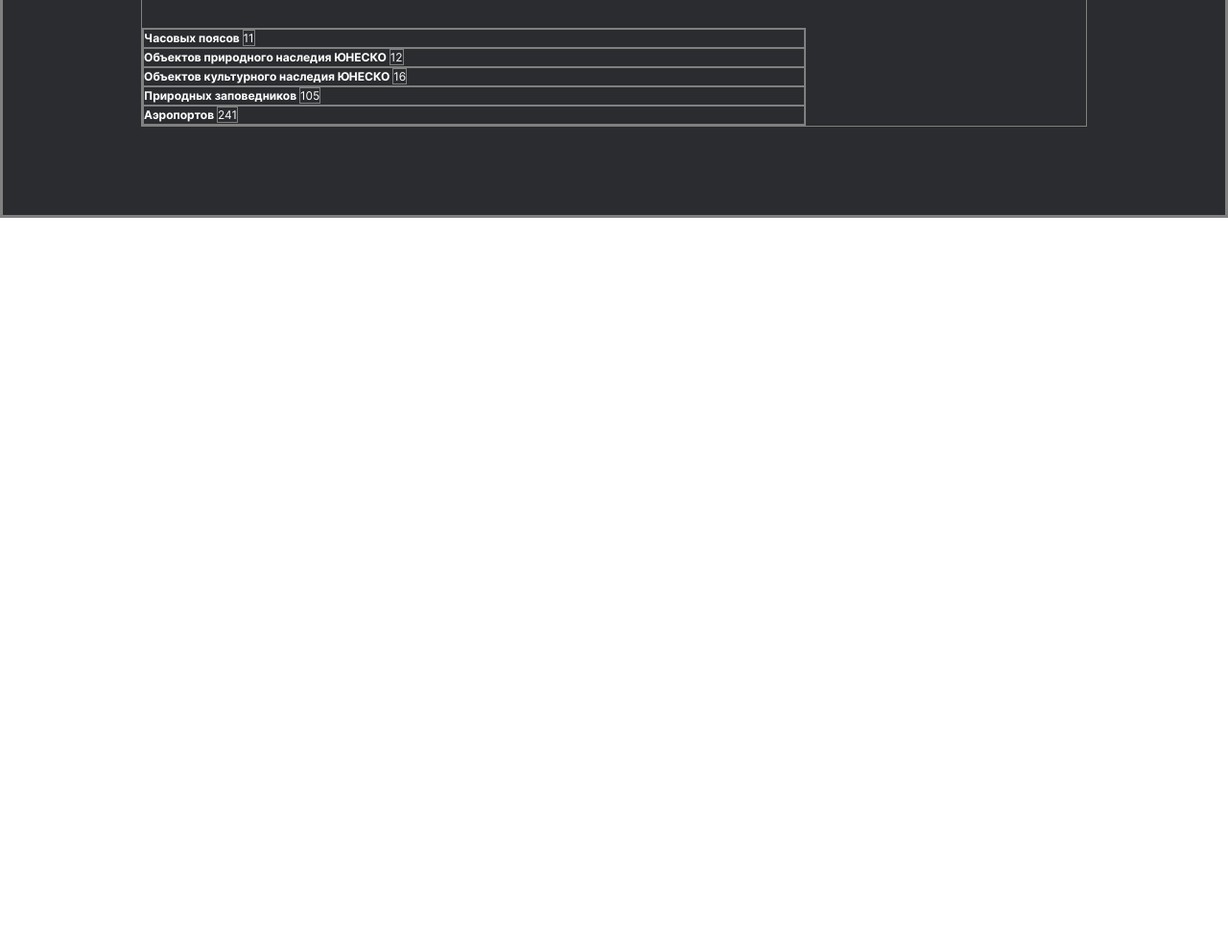
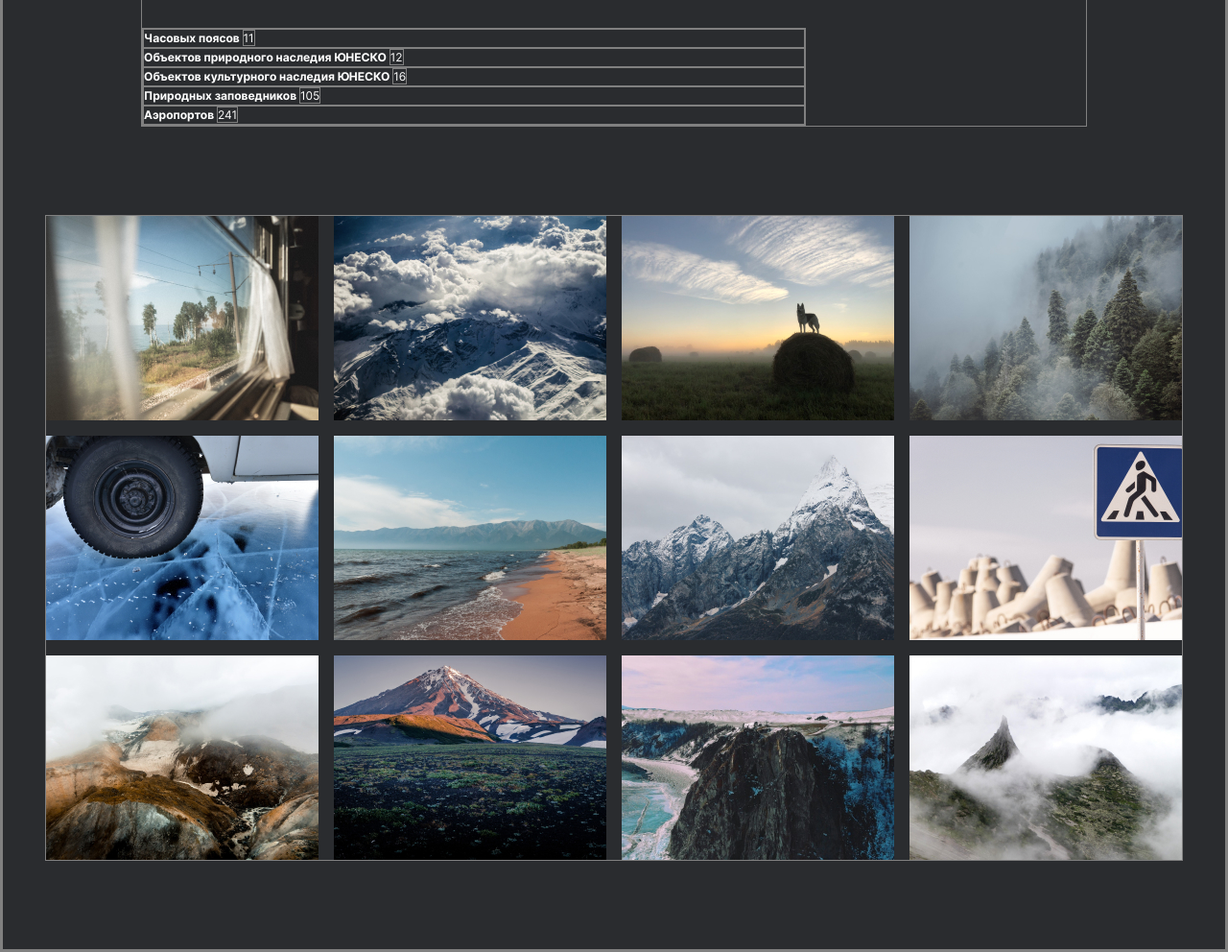
Before and after one commit to T-Nick-13/russian-travel, a plain HTML site: page index.html in a window 1280 px wide. Shown: the part 1583-2575 px from the top of the page at 96% size. Before the commit the page ends 1810 px from the top, so only its background shows below. Drawn offline with Linux system fonts and the light colour scheme.

Commit message:
Making block photo-grid

```diff
--- /dev/null
+++ b/blocks/page/__photo-grid/page__photo-grid.css
@@ -0,0 +1,3 @@
+.page__photo-grid {
+  margin: 0px auto 92px;
+}
--- a/blocks/page/page.css
+++ b/blocks/page/page.css
@@ -1,5 +1,6 @@
 @import url(./__header/page__header.css);
 @import url(./__intro/page__intro.css);
+@import url(./__photo-grid/page__photo-grid.css);
 
 .page {
   background: #2A2C2F;
--- /dev/null
+++ b/blocks/photo-grid/__item/photo-grid__item.css
@@ -0,0 +1,4 @@
+.photo-grid__item {
+  max-width: 284px;
+  max-height: 213px;
+}
--- /dev/null
+++ b/blocks/photo-grid/photo-grid.css
@@ -0,0 +1,10 @@
+@import url(./__item/photo-grid__item.css);
+
+.photo-grid {
+  display: grid;
+  grid-template-columns: repeat(4, auto);
+  grid-template-rows: repeat(3, auto);
+  grid-gap: 16px;
+  max-width: 1184px;
+  max-height: 671px;
+}
--- a/index.html
+++ b/index.html
@@ -33,7 +33,20 @@
           <li>Аэропортов <span class="intro__span-accent">241</span></li>
         </ul>
       </section>
-
+      <section class="photo-grid page__photo-grid">
+        <img class="photo-grid__item" src="images/__item.jpg" alt="Изображение окно поезда">
+        <img class="photo-grid__item" src="images/__item (1).jpg" alt="Изображение горы в облаках">
+        <img class="photo-grid__item" src="images/__item (2).jpg" alt="Изображение волк">
+        <img class="photo-grid__item" src="images/__item (3).jpg" alt="Изображение туман">
+        <img class="photo-grid__item" src="images/__item (4).jpg" alt="Изображение лед">
+        <img class="photo-grid__item" src="images/__item (5).jpg" alt="Изображение берег">
+        <img class="photo-grid__item" src="images/__item (6).jpg" alt="Изображение горы">
+        <img class="photo-grid__item" src="images/__item (7).jpg" alt="Изображение знак">
+        <img class="photo-grid__item" src="images/__item (8).jpg" alt="Изображение горы">
+        <img class="photo-grid__item" src="images/__item (9).jpg" alt="Изображение горы">
+        <img class="photo-grid__item" src="images/__item (10).jpg" alt="Изображение скалы">
+        <img class="photo-grid__item" src="images/__item (11).jpg" alt="Изображение горы в облаках">
+      </section>
 
     </div>
   </body>
--- a/pages/index.css
+++ b/pages/index.css
@@ -4,6 +4,7 @@
 @import url(../blocks/header/header.css);
 @import url(../blocks/lead/lead.css);
 @import url(../blocks/intro/intro.css);
+@import url(../blocks/photo-grid/photo-grid.css);
 
 
 * {
```
Also changed, not shown: images/__item (1).jpg (added), images/__item (10).jpg (added), images/__item (11).jpg (added), images/__item (2).jpg (added), images/__item (3).jpg (added), images/__item (4).jpg (added), images/__item (5).jpg (added), images/__item (6).jpg (added), images/__item (7).jpg (added), images/__item (8).jpg (added), images/__item (9).jpg (added), images/__item.jpg (added).
